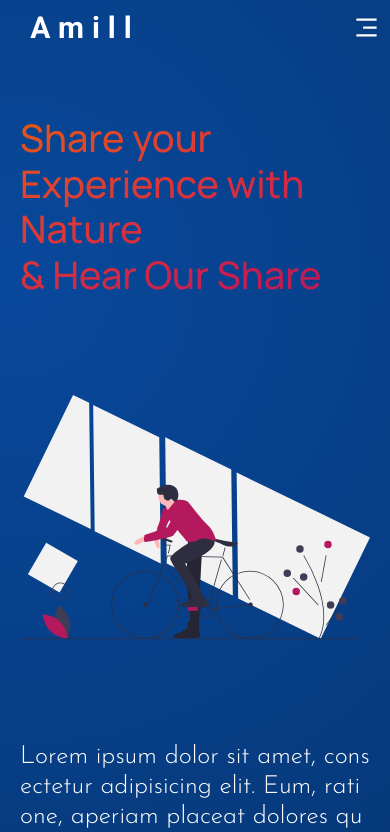
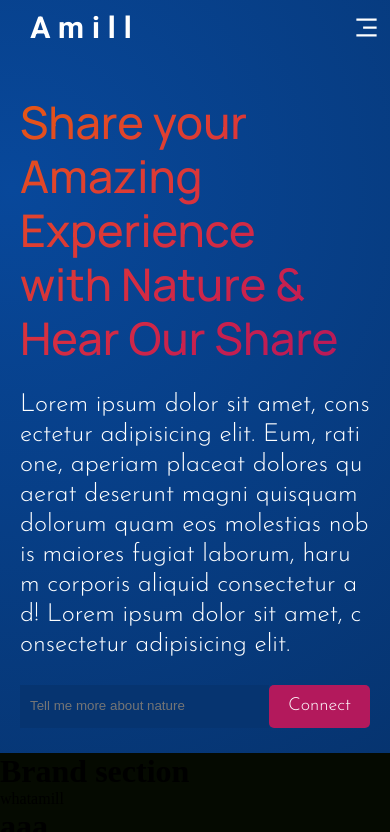
Before and after one commit to akinwumidi/Amill, a React (Create React App) app: page / in a window 390 px wide. Shown: the top 832 px of the page. Built offline with nearby package versions, Linux system fonts and the light colour scheme.

Commit message:
Updated Header UI for Smaller screens

```diff
--- a/src/components/navbar/navbar.css
+++ b/src/components/navbar/navbar.css
@@ -125,7 +125,7 @@
     z-index: 3;
     top: 0;
     left: 100%;
-    width: 50%;
+    width: 65%;
     height: 100%;
     transition: all 1s ease;
     border-left: var(--border-color-subtext);
--- a/src/containers/header/header.css
+++ b/src/containers/header/header.css
@@ -13,7 +13,6 @@
     width: 45%;
 }
 
-.styled__H1,
 .amill__headerWriteup-container h1 {
     font-family: var(--font-headers);
     font-weight: 500;
@@ -21,10 +20,6 @@
     font-size: 45px;
 }
 
-.styled__H1 {
-    display: none;
-    margin: 20px 0;
-}
 
 .amill__headerWriteup-container p {
     margin: 25px 0;
@@ -80,13 +75,12 @@
 @media screen and (max-width:1050px) {}
 
 @media screen and (max-width:1030px) {
+    .amill__headerImage-container {
+        display: none;
+    }
     .amill_header-container {
         flex-flow: column-reverse nowrap;
         padding: 40px 20px 25px 20px;
-    }
-
-    .amill__styledText-container {
-        width: 100%;
     }
 
     .amill__headerWriteup-container {
@@ -96,27 +90,12 @@
     .amill__headerImage-container {
         width: 100%;
         height: 400px;
-
-    }
-
-    .amill__headerWriteup-container h1 {
-        display: none;
-    }
-
-    .styled__H1 {
-        display: flex;
+        margin: 60px 0;
     }
 
 }
 
 /* mobile devices */
-@media screen and (max-width:700px) {
-    .styled__H1 {
-        /* font-weight: 300; */
-        font-size: 38px;
-        /* line-height: 1.1; */
-    }
-
-}
+@media screen and (max-width:700px) {}
 
 @media screen and (max-width:550px) {}
--- a/src/containers/header/header.jsx
+++ b/src/containers/header/header.jsx
@@ -1,6 +1,8 @@
 import React from 'react'
 import './header.css'
-import HeaderImage from './../../assets/undraw_biking_kc-4-f.svg'
+// import HeaderImage from './../../assets/undraw_camping_noc8.svg'
+import HeaderImage from './../../assets/undraw_winter_walk_re_rx25.svg'
+// import HeaderImage from './../../assets/undraw_biking_kc-4-f.svg'
 // import HeaderImage from './../../assets/undraw_sunny_day_re_gyxr.svg'
 
 const header = () => {
@@ -8,9 +10,7 @@ const header = () => {
     <div className="amill_header-container">
       <div className="amill__headerWriteup-container">
         <h1 className="styled_H1 gradient__text">
-          Share your
-          <br /> Experience with Nature
-          <br /> & Hear Our Share
+          Share your<br/> Amazing Experience <br/>with Nature & Hear Our Share
         </h1>
         <p>
           Lorem ipsum dolor sit amet, consectetur adipisicing elit. Eum,
@@ -27,13 +27,6 @@ const header = () => {
       <div className="amill__headerImage-container">
         <img src={HeaderImage} alt="Header" />
       </div>
-      <div className="amill__styledText-container">
-        <h1 className="styled__H1 gradient__text">
-          Share your
-          <br /> Experience with Nature
-          <br /> & Hear Our Share
-        </h1>
-      </div>
     </div>
   )
 }
```
Also changed, not shown: src/assets/undraw_camping_noc8.svg (added), src/assets/undraw_winter_walk_re_rx25.svg (added).
